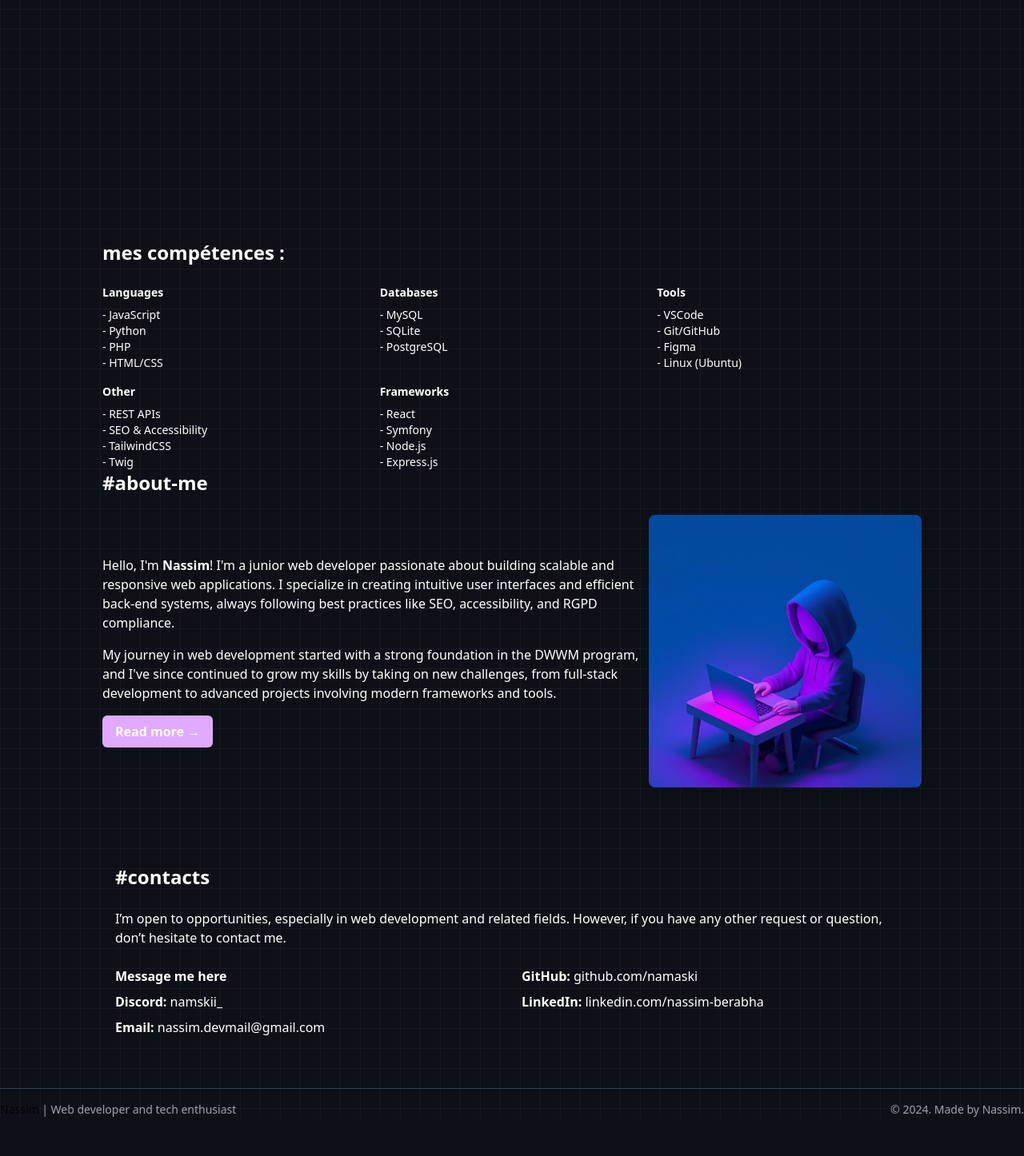
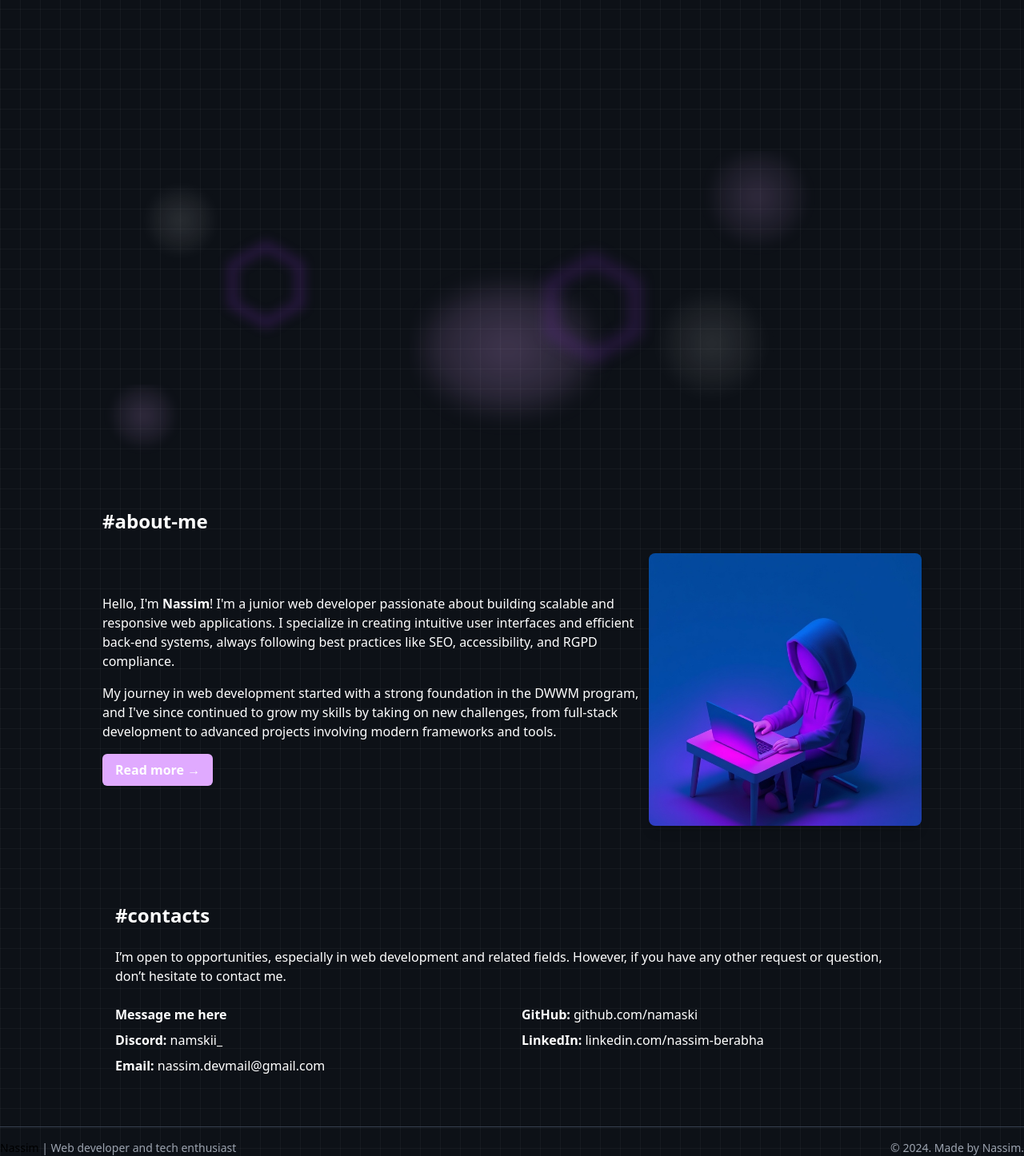
Before and after one commit to Namaski/portfolio, a Symfony app: template templates/home/index.html.twig in a window 1280 px wide. Shown: the part 564-2010 px from the top of the page at 80% size. Before the commit the page ends 1961 px from the top, so only its background shows below. Run offline with Twig, Linux system fonts and the light colour scheme; the template is opened without the code that fills it, so the values that code supplies are empty; style sheets or scripts are compiled from the project's sources; some libraries are stand-ins or nearby versions.

Commit message:
cooking with light

```diff
--- a/assets/styles/app.css
+++ b/assets/styles/app.css
@@ -6,7 +6,7 @@
 
 @layer components {
   body {
-    background-color: #0d1117; /* Couleur de fond principale */
+    background-color: #0d1117;
     background-image: linear-gradient(
         to right,
         rgba(255, 255, 255, 0.04) 1px,
@@ -17,7 +17,7 @@
         rgba(255, 255, 255, 0.04) 1px,
         transparent 1px
       );
-    background-size: 25px 25px; /* Taille des carrés */
+    background-size: 25px 25px;
   }
 
   header {
@@ -64,4 +64,63 @@
   }
 
 
+.light {
+  @apply absolute transform -translate-x-1/2 -translate-y-1/2;
 }
+
+.light.small {
+  @apply w-[10%];
+}
+
+.light.medium {
+  @apply w-[15%];
+}
+
+.light.large {
+  @apply w-[25%];
+}
+
+.light.top-left {
+  @apply top-[10%] left-[10%];
+}
+
+.light.bottom-right {
+  @apply bottom-[10%] right-[10%];
+}
+
+.light.center {
+  @apply top-1/2 left-1/2;
+}
+
+.light.top-right {
+  @apply top-[5%] right-[5%];
+}
+
+.light.bottom-left {
+  @apply bottom-[5%] left-[5%];
+}
+
+.light.hexagon-1 {
+  @apply top-[30%] left-[20%] w-[12%];
+}
+
+.light.hexagon-2 {
+  @apply bottom-[20%] right-[25%] w-[15%];
+}
+
+
+@media (max-width: 768px) {
+  .light.small {
+    @apply w-[15%];
+  }
+
+  .light.medium {
+    @apply w-[20%];
+  }
+
+  .light.large {
+    @apply w-[30%];
+  }
+}
+
+}
--- /dev/null
+++ b/templates/components/macro/_light.html.twig
@@ -0,0 +1,75 @@
+{% macro light(pos) %}
+<svg class="{{ pos }}" viewBox="0 0 122 132" fill="none" xmlns="http://www.w3.org/2000/svg">
+    <g filter="url(#filter0_f_20_73)">
+    <circle cx="56" cy="66" r="50" fill="url(#paint0_radial_20_73)" fill-opacity="0.5"/>
+    </g>
+    <defs>
+    <filter id="filter0_f_20_73" x="-10" y="0" width="132" height="132" filterUnits="userSpaceOnUse" color-interpolation-filters="sRGB">
+    <feFlood flood-opacity="0" result="BackgroundImageFix"/>
+    <feBlend mode="normal" in="SourceGraphic" in2="BackgroundImageFix" result="shape"/>
+    <feGaussianBlur stdDeviation="8" result="effect1_foregroundBlur_20_73"/>
+    </filter>
+    <radialGradient id="paint0_radial_20_73" cx="0" cy="0" r="1" gradientUnits="userSpaceOnUse" gradientTransform="translate(56 66) rotate(90) scale(50)">
+    <stop stop-color="white" stop-opacity="0.25"/>
+    <stop offset="1" stop-color="white" stop-opacity="0.05"/>
+    </radialGradient>
+    </defs>
+    </svg>
+{% endmacro %}
+
+{% macro light_oval_purple(pos) %}
+<svg class="{{ pos }}" viewBox="0 0 393 340" fill="none" xmlns="http://www.w3.org/2000/svg">
+    <g filter="url(#filter0_f_20_69)">
+    <ellipse cx="188.5" cy="170" rx="163.5" ry="122" fill="url(#paint0_radial_20_69)"/>
+    </g>
+    <defs>
+    <filter id="filter0_f_20_69" x="-23" y="0" width="423" height="340" filterUnits="userSpaceOnUse" color-interpolation-filters="sRGB">
+    <feFlood flood-opacity="0" result="BackgroundImageFix"/>
+    <feBlend mode="normal" in="SourceGraphic" in2="BackgroundImageFix" result="shape"/>
+    <feGaussianBlur stdDeviation="24" result="effect1_foregroundBlur_20_69"/>
+    </filter>
+    <radialGradient id="paint0_radial_20_69" cx="0" cy="0" r="1" gradientUnits="userSpaceOnUse" gradientTransform="translate(188.5 170) rotate(90) scale(122 163.5)">
+    <stop stop-color="#E0AAFF" stop-opacity="0.25"/>
+    <stop offset="1" stop-color="#E0AAFF" stop-opacity="0.1"/>
+    </radialGradient>
+    </defs>
+    </svg>
+{% endmacro %}
+
+{% macro light_purple(pos) %}
+
+<svg class="{{ pos }}" viewBox="0 0 132 116" fill="none" xmlns="http://www.w3.org/2000/svg">
+    <g filter="url(#filter0_f_20_74)">
+    <circle cx="66" cy="50" r="50" fill="url(#paint0_radial_20_74)" fill-opacity="0.7"/>
+    </g>
+    <defs>
+    <filter id="filter0_f_20_74" x="0" y="-16" width="132" height="132" filterUnits="userSpaceOnUse" color-interpolation-filters="sRGB">
+    <feFlood flood-opacity="0" result="BackgroundImageFix"/>
+    <feBlend mode="normal" in="SourceGraphic" in2="BackgroundImageFix" result="shape"/>
+    <feGaussianBlur stdDeviation="8" result="effect1_foregroundBlur_20_74"/>
+    </filter>
+    <radialGradient id="paint0_radial_20_74" cx="0" cy="0" r="1" gradientUnits="userSpaceOnUse" gradientTransform="translate(66 50) rotate(90) scale(50)">
+    <stop stop-color="#E0AAFF" stop-opacity="0.25"/>
+    <stop offset="1" stop-color="#E0AAFF" stop-opacity="0.05"/>
+    </radialGradient>
+    </defs>
+    </svg>
+
+{% endmacro %}
+
+{% macro light_hexagone(pos) %}
+
+<svg class="{{ pos }}" viewBox="0 0 147 164" fill="none" xmlns="http://www.w3.org/2000/svg">
+    <g filter="url(#filter0_f_9_39)">
+    <path d="M23 53.0415L73.1577 24.0829L123.315 53.0415V110.959L73.1577 139.917L23 110.959V53.0415Z" stroke="#7B2CBF" stroke-opacity="0.25" stroke-width="14"/>
+    </g>
+    <defs>
+    <filter id="filter0_f_9_39" x="0" y="0" width="146.315" height="164" filterUnits="userSpaceOnUse" color-interpolation-filters="sRGB">
+    <feFlood flood-opacity="0" result="BackgroundImageFix"/>
+    <feBlend mode="normal" in="SourceGraphic" in2="BackgroundImageFix" result="shape"/>
+    <feGaussianBlur stdDeviation="8" result="effect1_foregroundBlur_9_39"/>
+    </filter>
+    </defs>
+    </svg>
+
+{% endmacro %}
--- a/templates/home/_skillstree.html.twig
+++ b/templates/home/_skillstree.html.twig
@@ -1,49 +1,17 @@
-<section id="skills" class="mt-16">
-    <h2 class="text-2xl font-bold text-text mb-6">mes compétences : </h2>
-    <div class="grid grid-cols-2 md:grid-cols-3 gap-4 text-sm text-text">
-      <div>
-        <h3 class="font-semibold text-text mb-2">Languages</h3>
-        <ul>
-          <li>- JavaScript</li>
-          <li>- Python</li>
-          <li>- PHP</li>
-          <li>- HTML/CSS</li>
-        </ul>
-      </div>
-      <div>
-        <h3 class="font-semibold text-text mb-2">Databases</h3>
-        <ul>
-          <li>- MySQL</li>
-          <li>- SQLite</li>
-          <li>- PostgreSQL</li>
-        </ul>
-      </div>
-      <div>
-        <h3 class="font-semibold text-text mb-2">Tools</h3>
-        <ul>
-          <li>- VSCode</li>
-          <li>- Git/GitHub</li>
-          <li>- Figma</li>
-          <li>- Linux (Ubuntu)</li>
-        </ul>
-      </div>
-      <div>
-        <h3 class="font-semibold text-text mb-2">Other</h3>
-        <ul>
-          <li>- REST APIs</li>
-          <li>- SEO & Accessibility</li>
-          <li>- TailwindCSS</li>
-          <li>- Twig</li>
-        </ul>
-      </div>
-      <div>
-        <h3 class="font-semibold text-text mb-2">Frameworks</h3>
-        <ul>
-          <li>- React</li>
-          <li>- Symfony</li>
-          <li>- Node.js</li>
-          <li>- Express.js</li>
-        </ul>
-      </div>
-    </div>
-  </section>
+{% import 'components/macro/_light.html.twig' as macros %}
+
+<section class="relative w-full h-[50vh]">
+
+  {# LIGHT EFFECTS #}
+  {{ macros.light('light small top-left') }}
+  {{ macros.light('light medium bottom-right') }}
+
+  {{ macros.light_oval_purple('light large center') }}
+
+  {{ macros.light_purple('light medium top-right') }}
+  {{ macros.light_purple('light small bottom-left') }}
+
+  {{ macros.light_hexagone('light hexagon-1') }}
+  {{ macros.light_hexagone('light hexagon-2') }}
+
+</section>
--- a/templates/home/index.html.twig
+++ b/templates/home/index.html.twig
@@ -6,7 +6,7 @@
 
 {% include "home/_herosection.html.twig" %}
 
-<div id="wrapper" class="w-[80%] mx-auto">
+<div id="wrapper" class="lg:w-[80%] mx-auto">
 
   {% include "home/_skillstree.html.twig" %}
 
```
